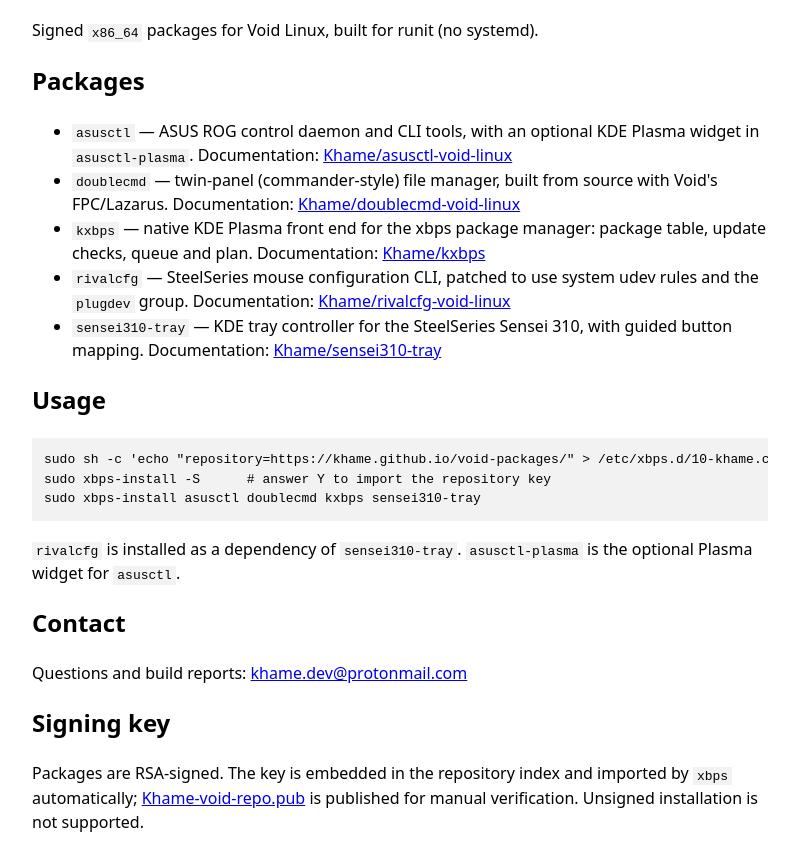
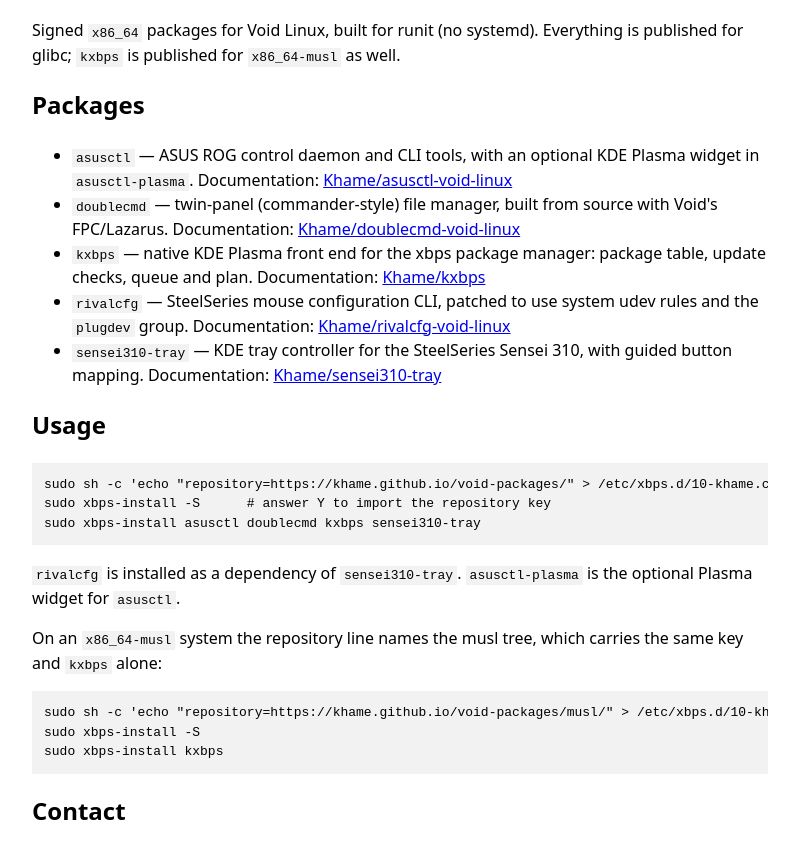
Before and after one commit to Khame/void-packages, a plain HTML site: page docs/index.html in a window 1280 px wide. Shown: the part 83-929 px from the top of the page, without its empty margins (240-1039 px from the left). Drawn offline with Linux system fonts and the light colour scheme.

Commit message:
kxbps: update to 0.12.2, publish the musl build
The package now depends on kf6-qqc2-desktop-style and kf6-sonnet, which the
window loads at start; without them a bare system shows an empty window.

musl gets its own repository under docs/musl/, built with -A x86_64-musl and
signed with the same key, so a musl system has a working repository line and
xbps-install -Su sees the updates. Only kxbps is published there.

```diff
--- a/docs/index.html
+++ b/docs/index.html
@@ -13,7 +13,9 @@
 </head>
 <body>
 <h1>Khame XBPS repository</h1>
-<p>Signed <code>x86_64</code> packages for Void Linux, built for runit (no systemd).</p>
+<p>Signed <code>x86_64</code> packages for Void Linux, built for runit (no systemd).
+Everything is published for glibc; <code>kxbps</code> is published for
+<code>x86_64-musl</code> as well.</p>
 
 <h2>Packages</h2>
 <ul>
@@ -35,6 +37,11 @@ sudo xbps-install -S      # answer Y to import the repository key
 sudo xbps-install asusctl doublecmd kxbps sensei310-tray</pre>
 <p><code>rivalcfg</code> is installed as a dependency of <code>sensei310-tray</code>.
 <code>asusctl-plasma</code> is the optional Plasma widget for <code>asusctl</code>.</p>
+<p>On an <code>x86_64-musl</code> system the repository line names the musl tree, which
+carries the same key and <code>kxbps</code> alone:</p>
+<pre>sudo sh -c 'echo "repository=https://khame.github.io/void-packages/musl/" &gt; /etc/xbps.d/10-khame.conf'
+sudo xbps-install -S
+sudo xbps-install kxbps</pre>
 
 <h2>Contact</h2>
 <p>Questions and build reports: <a href="mailto:khame.dev@protonmail.com">khame.dev@protonmail.com</a></p>
```
Also changed, not shown: 11 other files.
